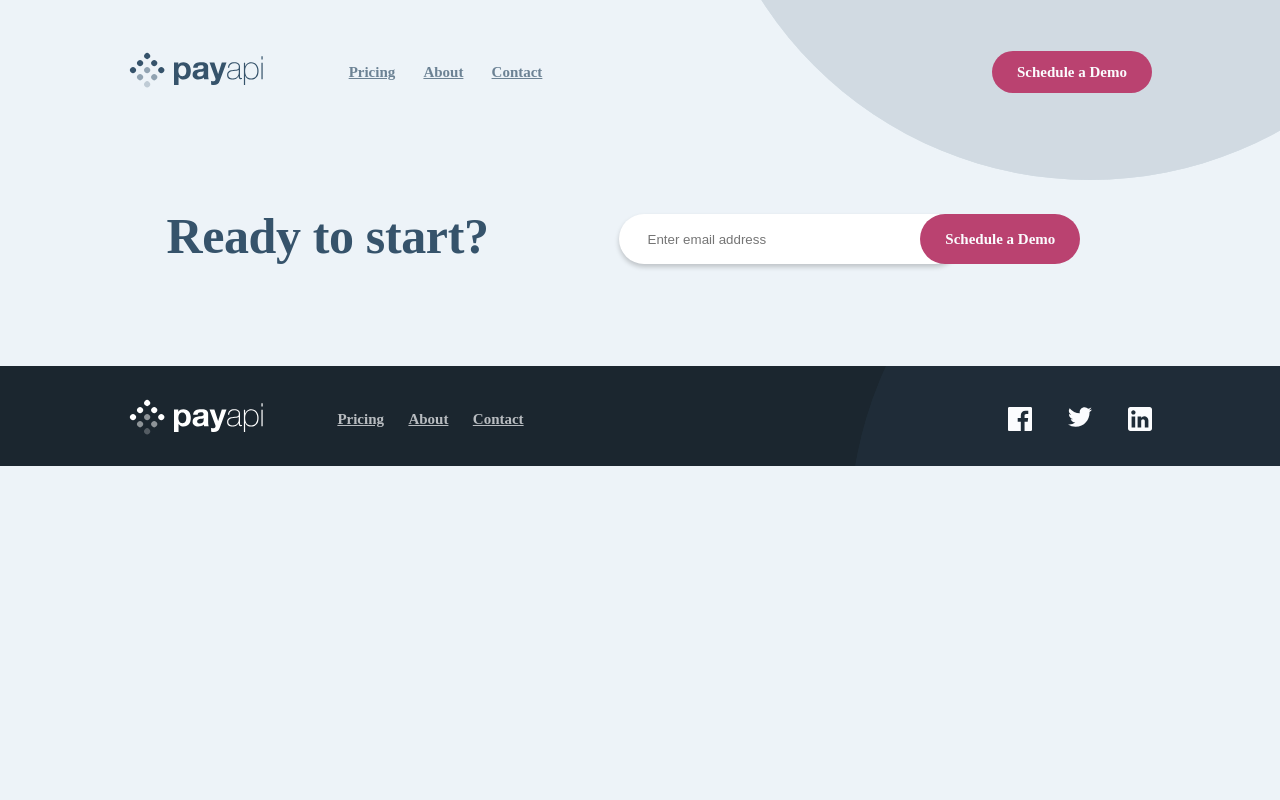
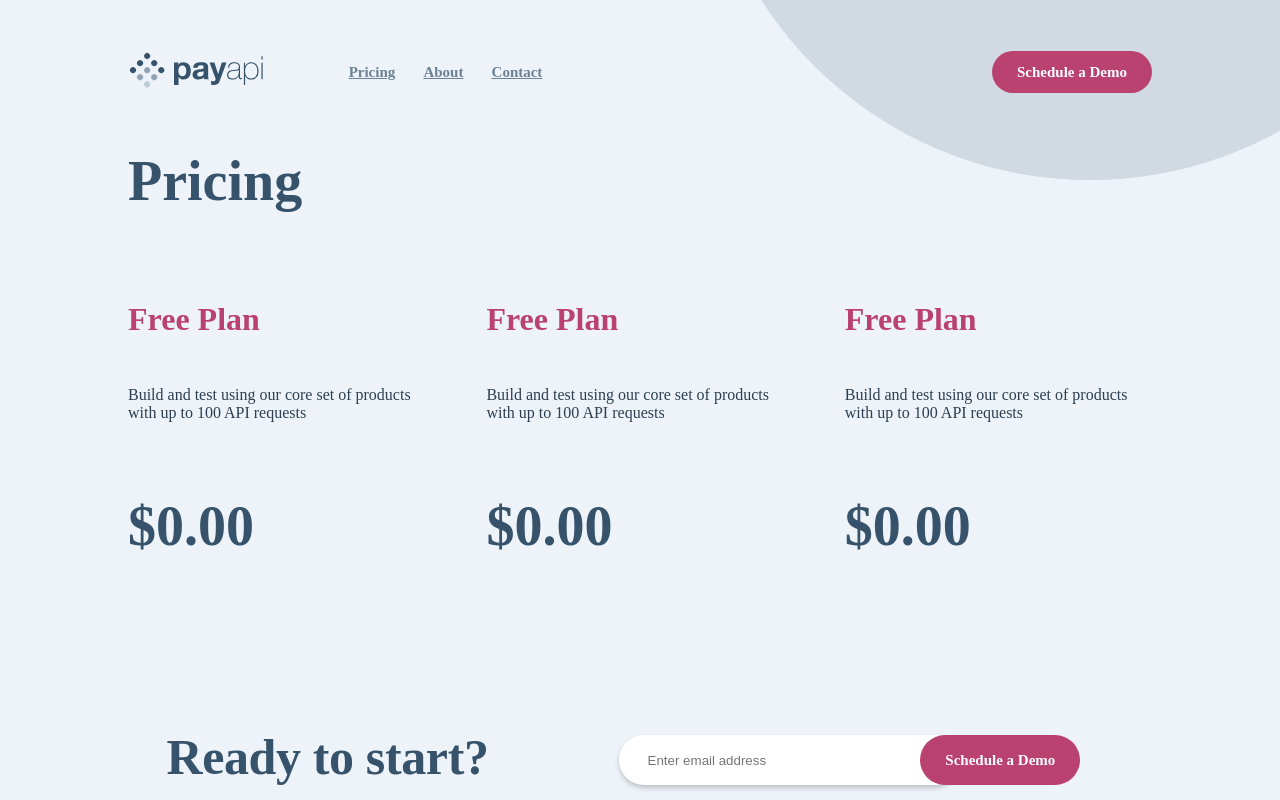
Before and after one commit to marhallab/PayApiWebsite, a Vue app in the folder payapi-web/: page /#/pricing in a window 1280 px wide. Shown: the top 800 px of the page. Built offline with nearby package versions, Linux system fonts and the light colour scheme.

Commit message:
Add structure for div container and some content

```diff
--- a/payapi-web/src/views/Pricing.vue
+++ b/payapi-web/src/views/Pricing.vue
@@ -1,10 +1,34 @@
 <template>
   <div class="pricing">
-     <img
-        class="img-circle"
-        src="../assets/shared/desktop/bg-pattern-circle.svg"
-        alt=""
-      />
+    <img
+      class="img-circle"
+      src="../assets/shared/desktop/bg-pattern-circle.svg"
+      alt=""
+    />
+    <div class="div-container">
+      <p class="title-container">Pricing</p>
+      <div class="div-price-container">
+
+        <div class="price-plan">
+          <p class="title-price">Free Plan</p>
+          <p>Build and test using our core set of products with up to 100 API requests </p>
+          <p class="price">$0.00</p>
+        </div>
+
+          <div class="price-plan">
+          <p class="title-price">Free Plan</p>
+          <p>Build and test using our core set of products with up to 100 API requests </p>
+          <p class="price">$0.00</p>
+        </div>
+
+          <div class="price-plan">
+          <p class="title-price">Free Plan</p>
+          <p>Build and test using our core set of products with up to 100 API requests </p>
+          <p class="price">$0.00</p>
+        </div>
+
+      </div>
+    </div>
   </div>
 </template>
 
@@ -18,9 +42,51 @@ p {
   text-align: start;
 }
 
-.img-circle{
+.img-circle {
   position: absolute;
   top: -600px;
   right: -200px;
 }
+
+.div-container{
+  padding-left: 10%;
+  padding-right: 10%;
+}
+
+.title-container {
+  font-family: DM Serif Display;
+  font-style: normal;
+  font-weight: bold;
+  font-size: 56px;
+  color: #36536b;
+}
+
+.div-price-container{
+  display: flex;
+  justify-content: space-between;
+}
+
+.price-plan{
+  display: flex;
+  flex-direction: column;
+  justify-content: space-around;
+  width: 30% ;
+}
+
+.title-price{
+font-family: DM Serif Display;
+font-style: normal;
+font-weight: bold;
+font-size: 32px;
+color: #BA4270;
+}
+
+.price{
+font-family: DM Serif Display;
+font-style: normal;
+font-weight: bold;
+font-size: 56px;
+color: #36536B;
+}
+
 </style>
```
